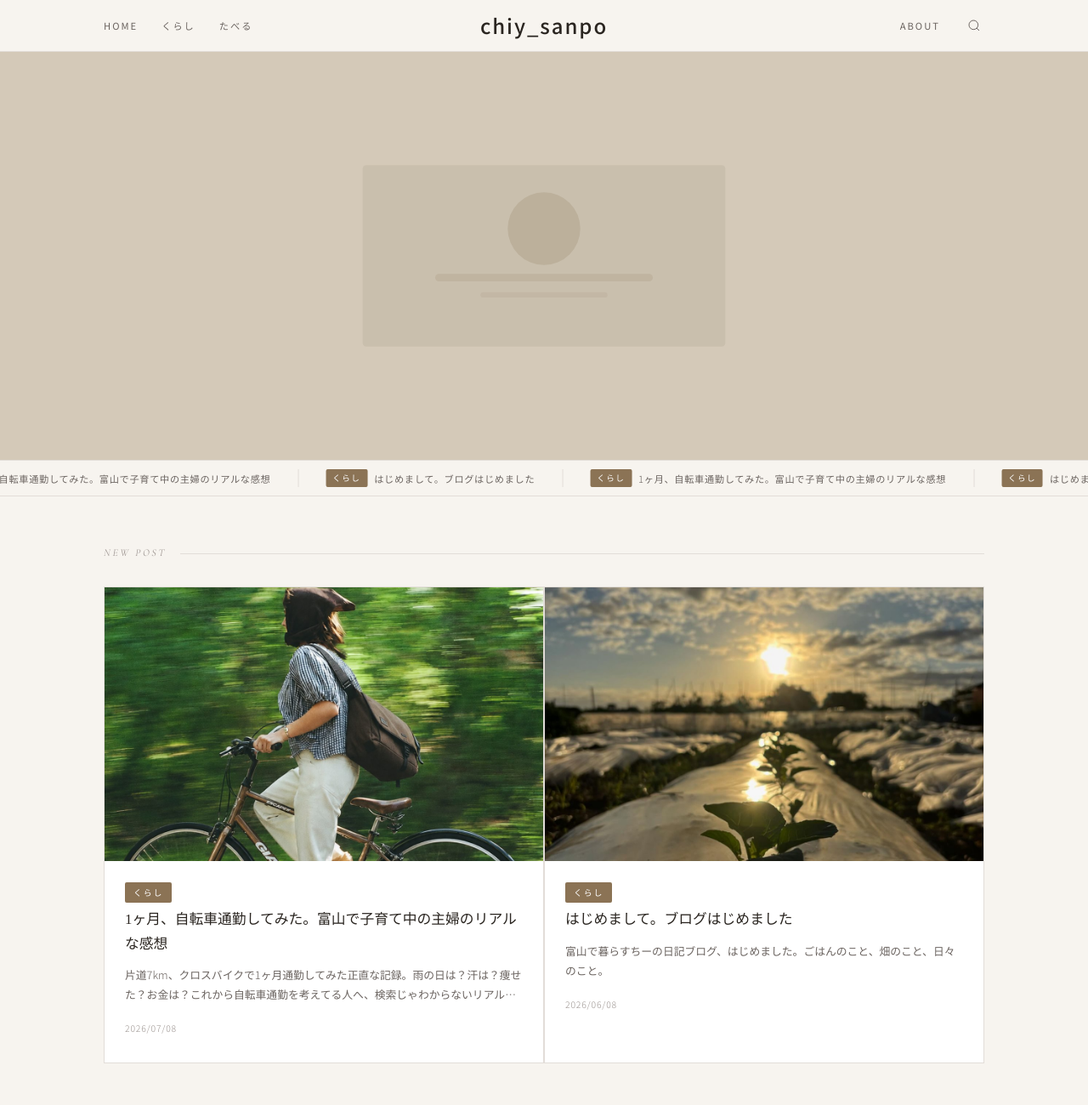
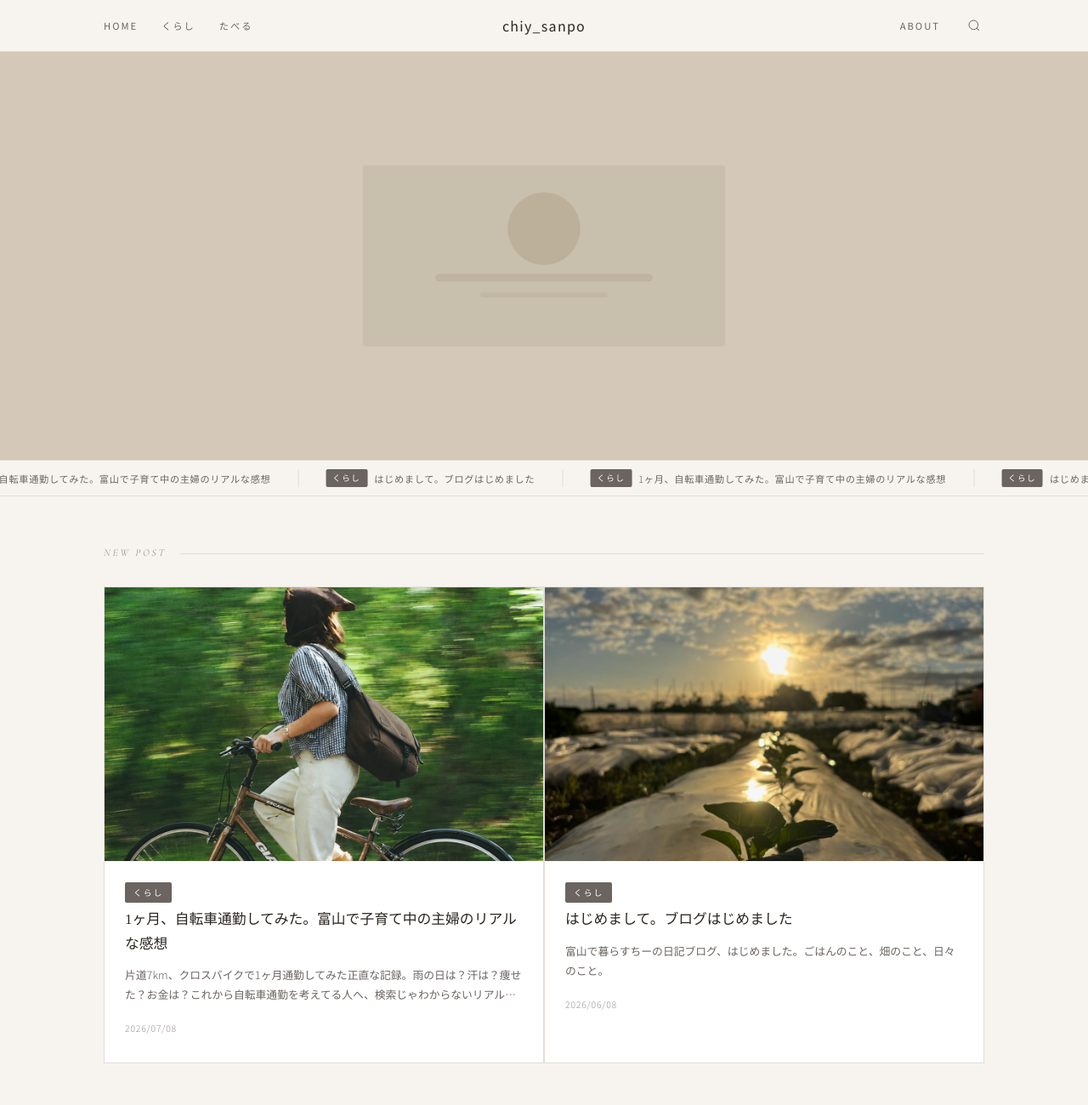
Before and after one commit to chiakiyyy/chiyyy-site, an Astro site: page / in a window 1280 px wide. Shown: the top 1300 px of the page at 85% size. Built offline with nearby package versions, Linux system fonts and the light colour scheme; Astro itself is replaced by a stand-in of ours.

Commit message:
ロゴを1rem/400に、カテゴリータグをグレー背景に

```diff
--- a/src/layouts/Layout.astro
+++ b/src/layouts/Layout.astro
@@ -153,9 +153,9 @@ img { max-width: 100%; height: auto; display: block; }
 
 .site-logo {
   font-family: var(--font-jp);
-  font-size: 1.5rem;
+  font-size: 1rem;
   font-style: normal;
-  font-weight: 500;
+  font-weight: 400;
   letter-spacing: 0.08em;
   color: var(--text);
   text-align: center;
--- a/src/pages/index.astro
+++ b/src/pages/index.astro
@@ -151,7 +151,7 @@ const latestPosts = posts.slice(2);
 .ticker-cat {
   font-size: 0.6rem;
   letter-spacing: 0.14em;
-  background: var(--accent);
+  background: var(--text-mid);
   color: #fff;
   font-weight: 500;
   padding: 2px 8px;
@@ -283,7 +283,7 @@ const latestPosts = posts.slice(2);
   display: inline-block;
   font-size: 0.62rem;
   letter-spacing: 0.18em;
-  background: var(--accent);
+  background: var(--text-mid);
   color: #fff;
   font-weight: 500;
   padding: 3px 10px;
```
